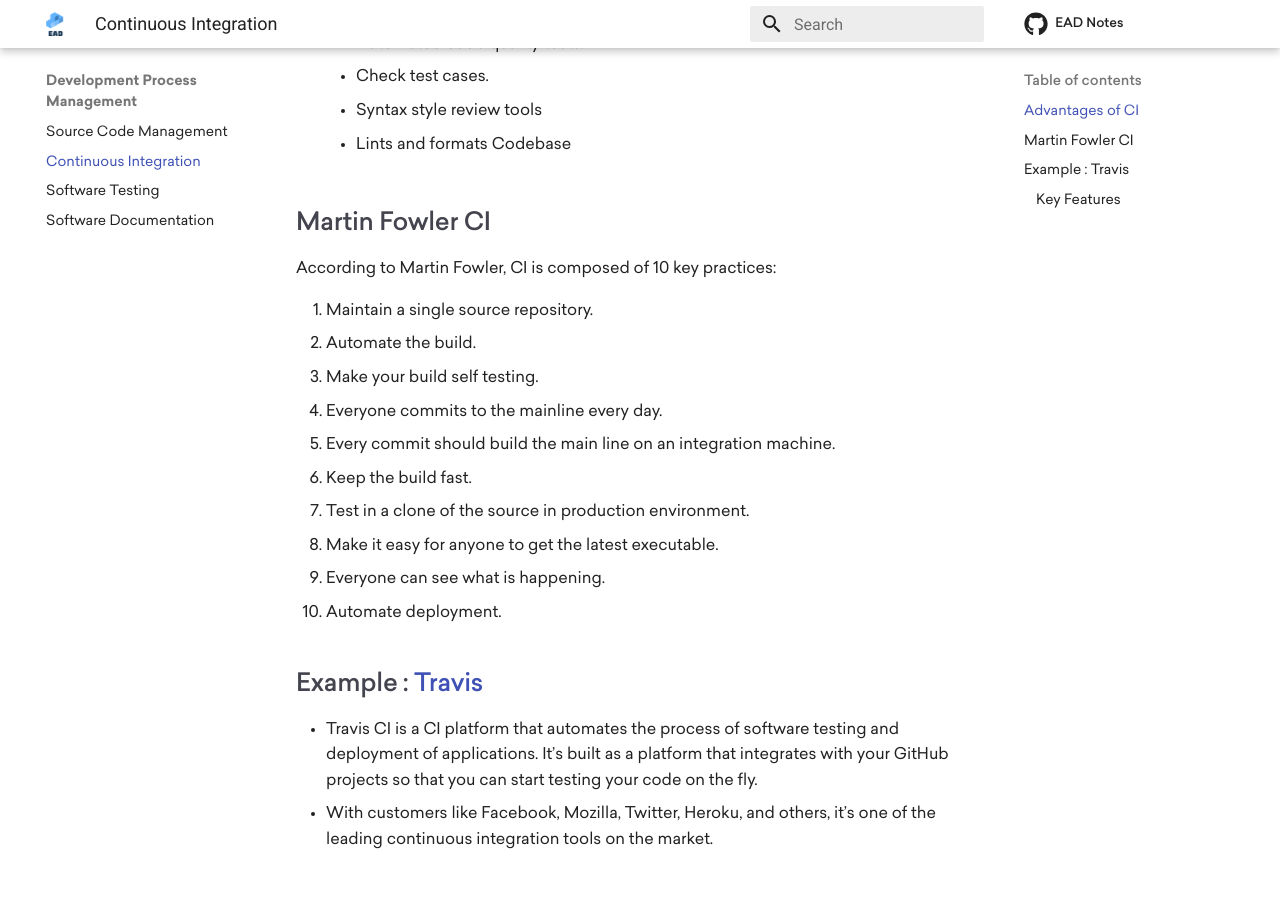
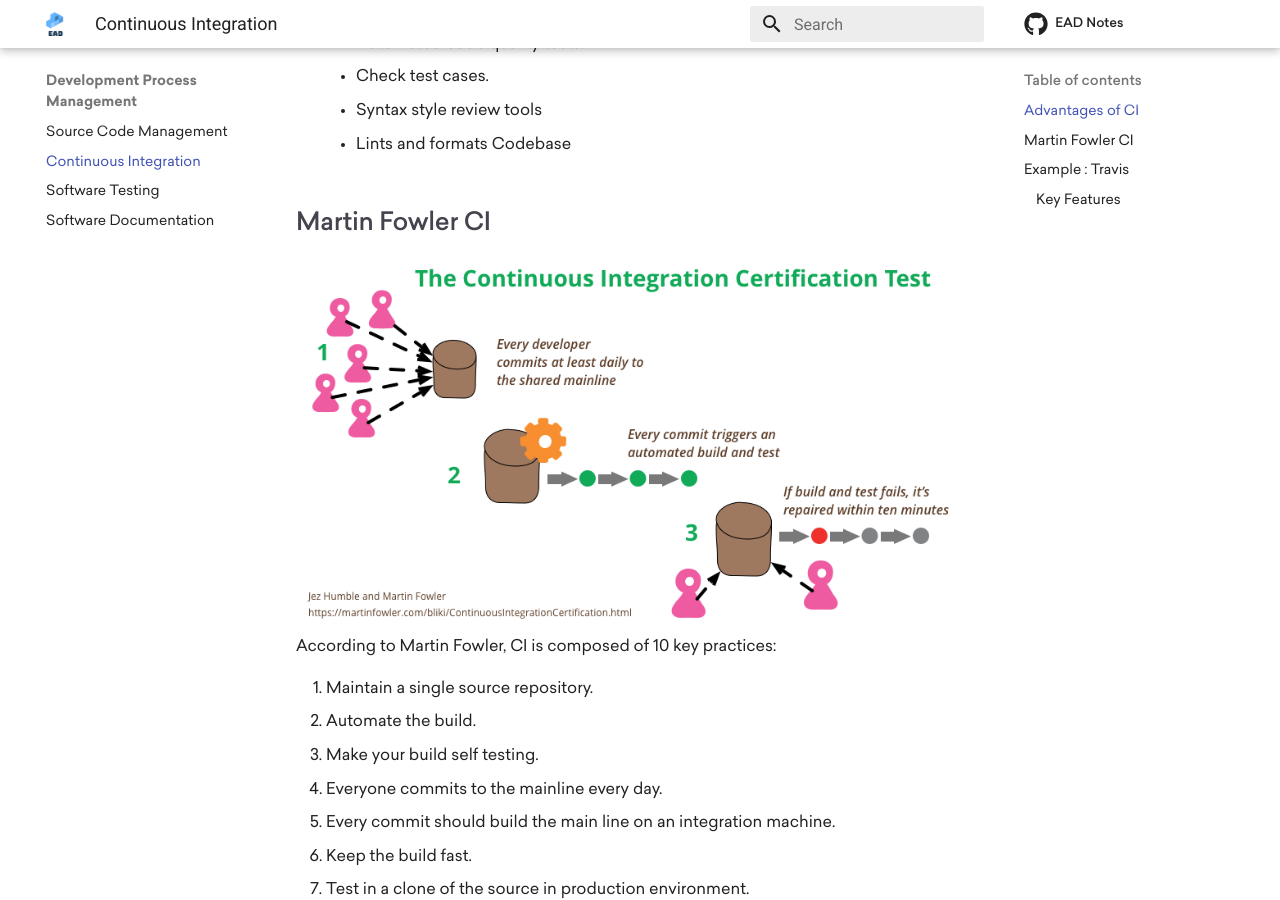
Before and after one commit to theArjun/ead-notes, an MkDocs documentation site: the page built from notes/development-process-management/continuous-integration.md, in a window 1280 px wide and 900 px high, scrolled down 2101 px. Built offline with MkDocs 1.6.1 and Material for MkDocs 9.7.7, drawn with Linux system fonts in a browser that asks for light colours; comment, search, counter and statistics services are not loaded.

Commit message:
Add block diagram for Martin Fowler CI

```diff
--- a/notes/development-process-management/continuous-integration.md
+++ b/notes/development-process-management/continuous-integration.md
@@ -37,6 +37,7 @@ Making continuous integration works, we need:
     - Lints and formats Codebase
 
 ## Martin Fowler CI
+![Martin Fowler CI](../assets/images/martin-fowler-ci.png)
 According to Martin Fowler, CI is composed of 10 key practices:
 
 1. Maintain a single source repository.
```
Also changed, not shown: notes/assets/images/martin-fowler-ci.png (added).
